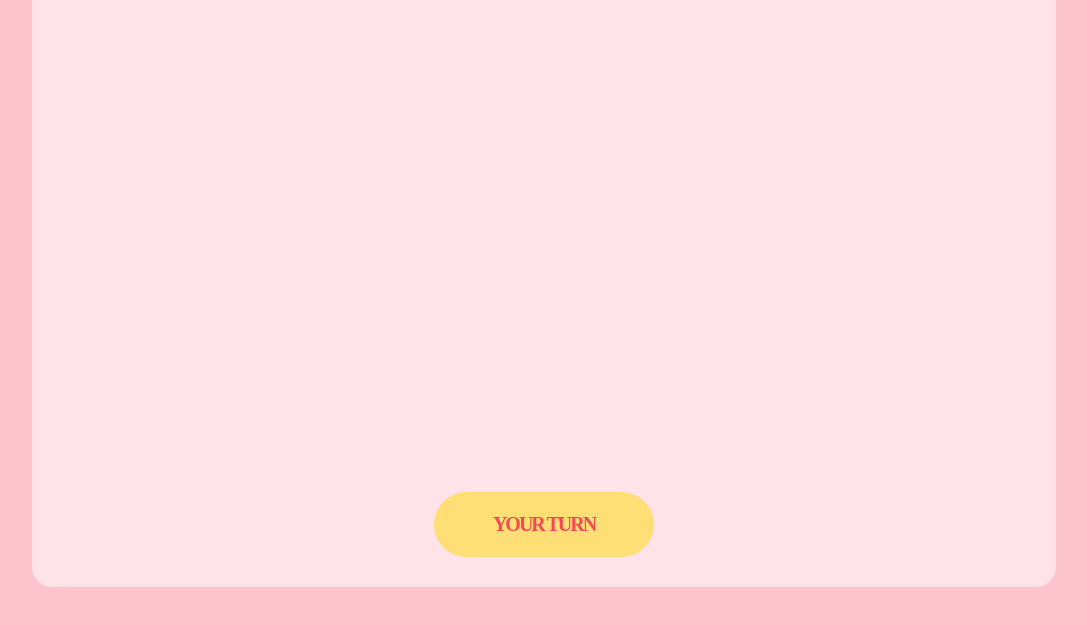
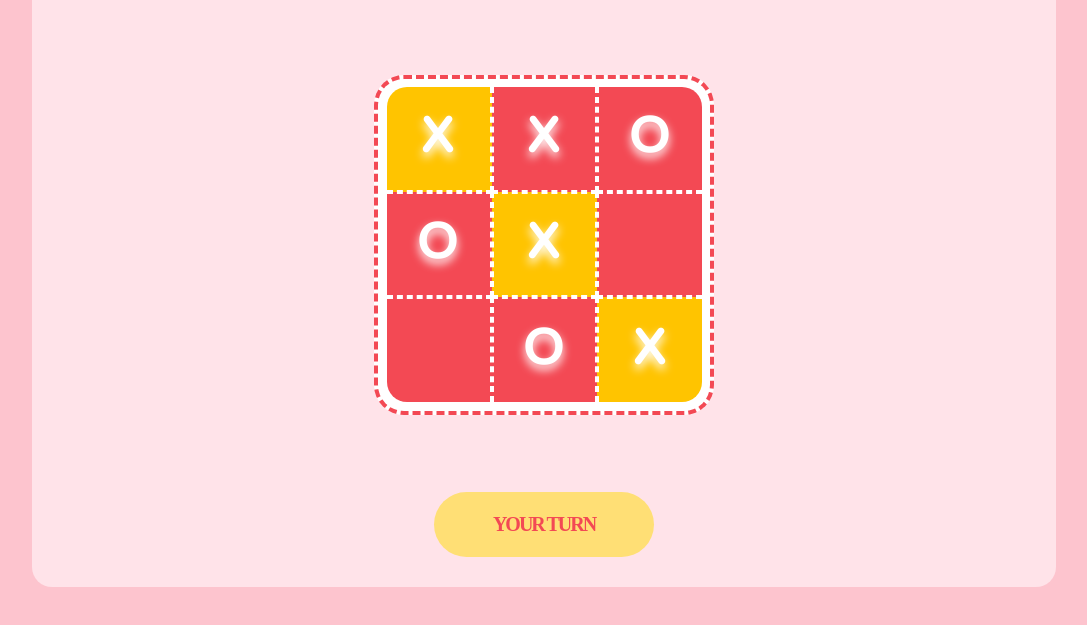
Before and after one commit to weavrix/Tic-Tac-Toe--v0.0.1-, a plain HTML site: page index.html in a window 1280 px wide. Shown: the part 173-798 px from the top of the page, without its empty margins (96-1183 px from the left). Drawn offline with Linux system fonts and the light colour scheme; a web font is replaced by a local one.

Commit message:
tic-tac-toe main Section finalized

```diff
--- a/index.html
+++ b/index.html
@@ -21,9 +21,19 @@
         </div>
         <div class="middleSection">
             <div class="firstPlayer"></div>
+            <div class="wrapper">
             <div class="ticTacToe-section">
-                <div class="ticTacToe"></div>
+                <button class="clk-btn btn-1 sp-bg">X</button>
+                <button class="clk-btn btn-2">X</button>
+                <button class="clk-btn btn-3">O</button>
+                <button class="clk-btn btn-4">O</button>
+                <button class="clk-btn btn-5 sp-bg">X</button>
+                <button class="clk-btn btn-6"></button>
+                <button class="clk-btn btn-7"></button>
+                <button class="clk-btn btn-8">O</button>
+                <button class="clk-btn btn-9 sp-bg">X</button>
             </div>
+        </div>
             <div class="secondPlayer"></div>
         </div>
         <div class="lowerSection">
--- a/style.css
+++ b/style.css
@@ -127,3 +127,108 @@ body{
 .lowerSection .turn-btn:active{
     transform: scale(0.7);
 }
+
+/* lowersection button styles */
+
+
+.middleSection{
+    display: flex;
+    align-items: center;
+    justify-content: center;
+    gap: 50px;
+    width: 100%;
+}
+
+.wrapper{
+    width: 340px;
+    height: 340px;
+    background-color: white;
+    border: 4px dashed var(--bright-reddish-pink);
+    border-radius: 30px;
+    display: flex;
+    align-items: center;
+    justify-content: center;
+}
+
+.ticTacToe-section{
+    display: grid;
+    grid-template-columns: repeat(3, 1fr);
+    grid-template-rows: repeat(3, 1fr);
+}
+
+
+
+.clk-btn{
+    width: 105px;
+    height: 105px;
+    border: none;
+    font-size: 50px;
+    margin: none;
+    padding: none;
+    font-family: "Mohr-Rounded";
+    color: white;
+    background-color: var(--bright-reddish-pink);
+    text-shadow: 0px 5px 10px white;
+    transition: 0.3s ease;
+}
+
+.clk-btn:hover{
+    cursor: pointer;
+}
+
+.clk-btn:active{
+    transform: scale(0.6);
+}
+
+.sp-bg{
+    background-color: var(--bright-yellowish-orange);
+}
+
+.btn-1{
+    border-top-left-radius: 20px;
+    border-right: 2px dashed white;
+    border-bottom: 2px dashed white;
+}
+.btn-2{
+    border-bottom: 2px dashed white;
+    border-left: 2px dashed white;
+    border-right: 2px dashed white;
+}
+.btn-3{
+    border-top-right-radius: 20px;
+    border-bottom: 2px dashed white;
+    border-left: 2px dashed white;
+}
+.btn-4{
+    border-bottom: 2px dashed white;
+    border-top: 2px dashed white;
+    border-right: 2px dashed white;
+}
+.btn-5{
+    border-bottom: 2px dashed white;
+    border-right: 2px dashed white;
+    border-left: 2px dashed white;
+    border-top: 2px dashed white;
+}
+.btn-6{
+    border-bottom: 2px dashed white;
+    border-top: 2px dashed white;
+    border-left: 2px dashed white;
+}
+.btn-7{
+    border-bottom-left-radius: 20px;
+    border-top: 2px dashed white;
+    border-right: 2px dashed white;
+}
+.btn-8{
+    border-top: 2px dashed white;
+    border-left: 2px dashed white;
+    border-right: 2px dashed white;
+}
+.btn-9{
+    border-bottom-right-radius: 20px;
+    border-top: 2px dashed white;
+    border-left: 2px dashed white;
+}
+
+/* center tic tec toe main part design */
```
